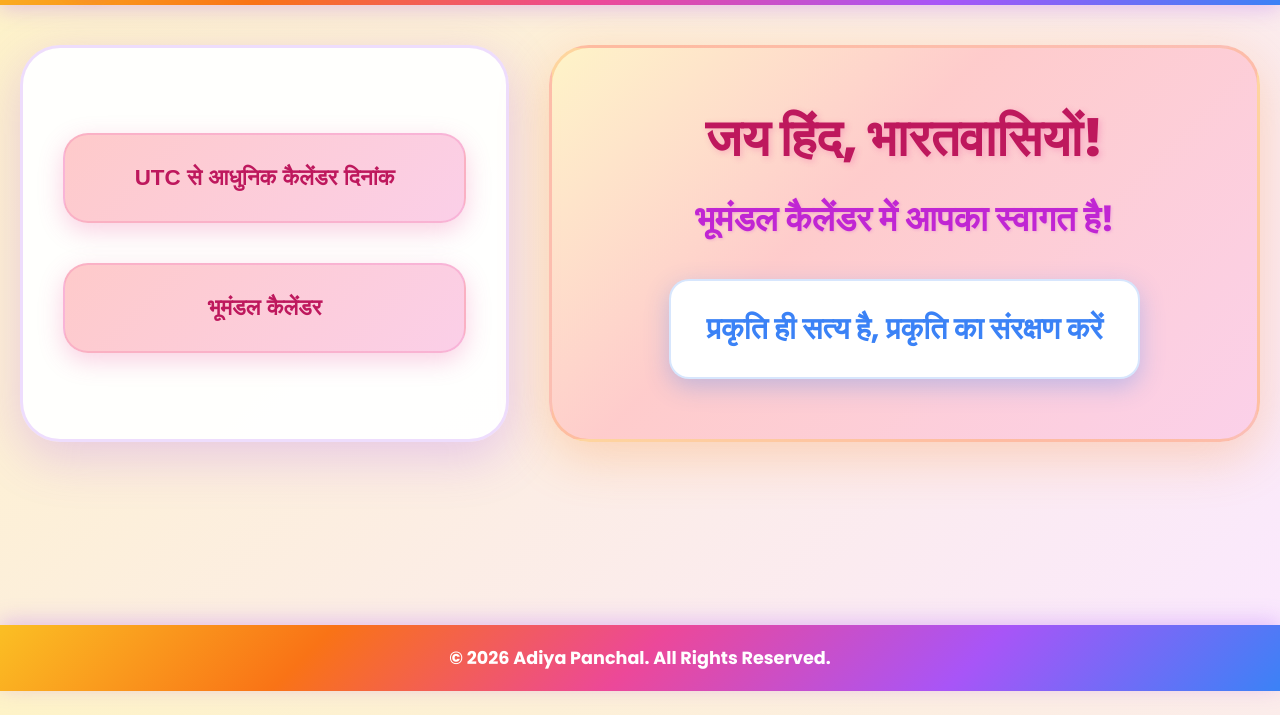
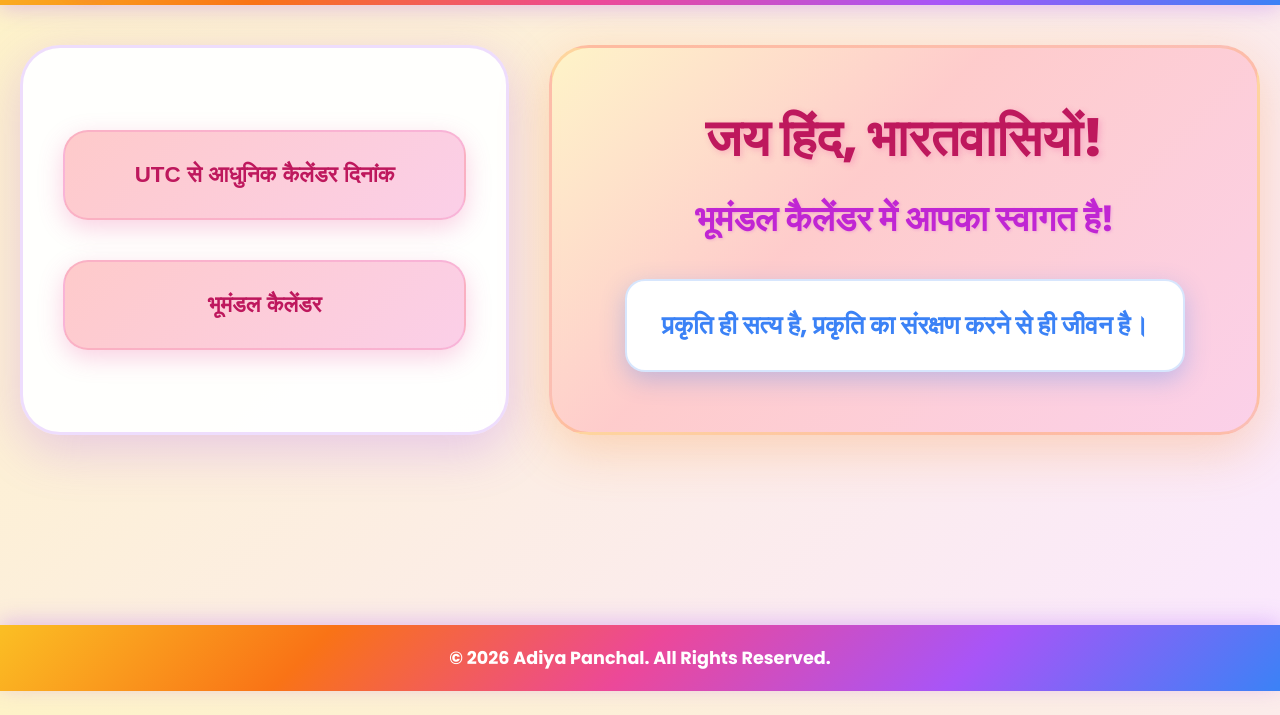
Before and after one commit to pbadityapanchal/Bhoomandal-Calendar, a plain HTML site: page index.html in a window 1280 px wide. Shown: the part 85-800 px from the top of the page. Drawn offline with Linux system fonts and the light colour scheme.

Commit message:
Adjust home tagline font size and content
Reduced font size for home tagline and updated text.

```diff
--- a/index.html
+++ b/index.html
@@ -194,7 +194,7 @@
         }
 
         .home-tagline {
-            font-size: 1.9rem;
+            font-size: 1.6rem;
             font-weight: 700;
             color: var(--bright-blue);
             background: white;
@@ -733,7 +733,7 @@
                 <h2 class="home-heading">जय हिंद, भारतवासियों!</h2>
                 <p class="home-subheading">भूमंडल कैलेंडर में आपका स्वागत है!</p>
                 <div class="home-tagline">
-                    प्रकृति ही सत्य है, प्रकृति का संरक्षण करें
+                    प्रकृति ही सत्य है, प्रकृति का संरक्षण करने से ही जीवन है।
                 </div>
             </div>
         </div>
```
